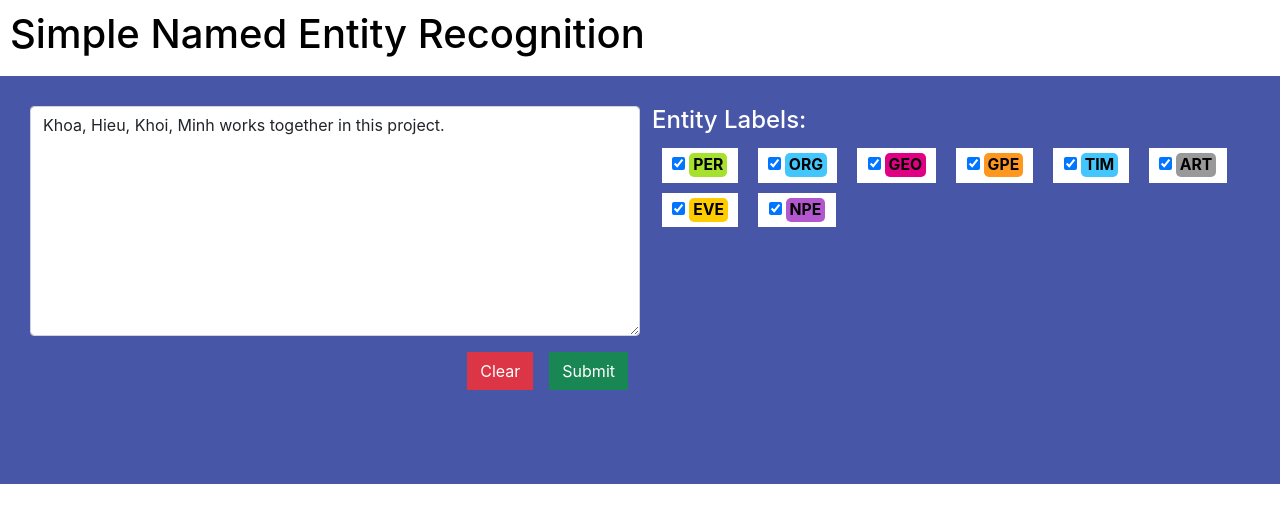
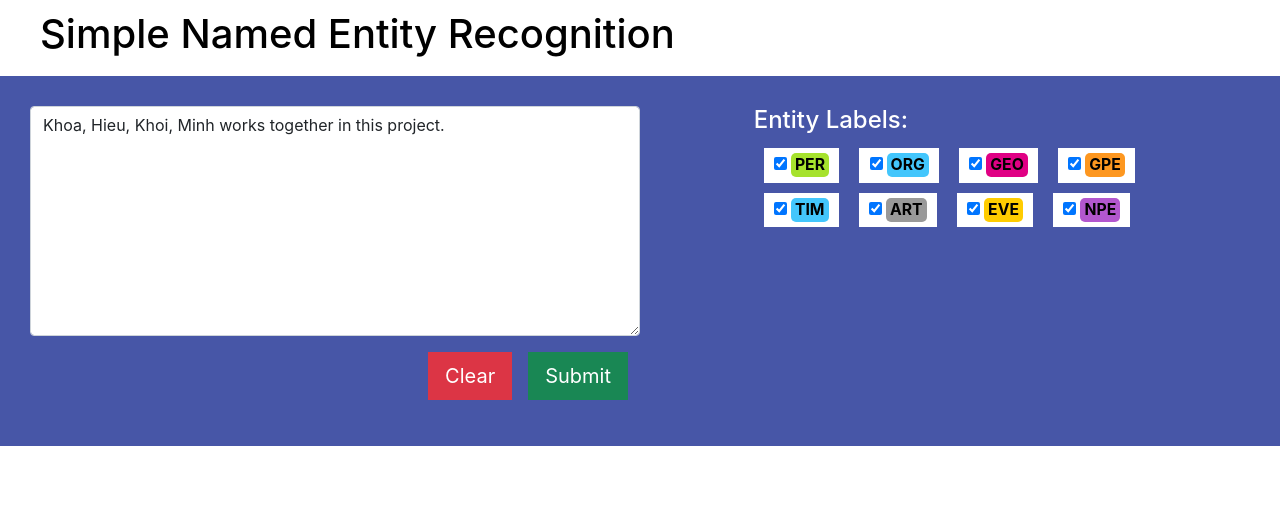
Before and after one commit to hieunt2501/simple-named-entity-recognition, a React (Create React App) app in the folder sner-fe/: page / in a window 1280 px wide. Shown: the top 522 px of the page. Built offline with nearby package versions, Linux system fonts and the light colour scheme; no server answers.

Commit message:
prevent invalid chars

```diff
--- a/sner-fe/src/AnnotateField.js
+++ b/sner-fe/src/AnnotateField.js
@@ -14,7 +14,7 @@ function AnnotateField({data, ents}) {
         fragments.forEach((fragment, i) => {
           console.log(fragment)
           listOfJSX.push(React.createElement('text', null, fragment));
-          if (fragments.length > 1 && i != fragments.length - 1) listOfJSX.push(React.createElement('br'));
+          if (fragments.length > 1 && i !== fragments.length - 1) listOfJSX.push(React.createElement('br'));
         });
         const ltype = type.toLowerCase();
         if (ents.includes(ltype)) {
--- a/sner-fe/src/App.css
+++ b/sner-fe/src/App.css
@@ -9,7 +9,7 @@
   background-color: white;
   /* font-size: calc(5px + 2vmin); */
   color: black;
-  padding: 10px;
+  padding: 10px 40px;
   text-align: left;
 }
 
--- a/sner-fe/src/App.js
+++ b/sner-fe/src/App.js
@@ -54,6 +54,13 @@ function App() {
   }
 
   function submit() {
+    let tmp = text.match(/[^\w.,;:'" \n\t\f#$%@?><;,{}[\]\-_+=!@#$%^&*|'~()“’”\\/`]/)
+    if (tmp != null) {
+      console.log("wrong char")
+      alert("Invalid character: " + tmp)
+      return false
+    }
+
     const requestOptions = {
       method: "POST",
       headers: { "Content-Type": "application/json" },
@@ -78,6 +85,7 @@ function App() {
     setOutput(emptyOutput)
   }
 
+
   useEffect(submit, []);
 
   return (
@@ -86,10 +94,11 @@ function App() {
         <h1>Simple Named Entity Recognition</h1>
       </div>
 
-      <div className="input container-fluid">
+
+      <div className="input-section container-fluid">
         <form className="form" >
-          <div className="row">
-            <div className="col-6 mb-5">
+          <div className="row d-flex justify-content-between">
+            <div className="col-6">
               <div className="row mb-3">
                 <textarea
                   id="input-text-area"
@@ -102,21 +111,21 @@ function App() {
 
               <div className="flex-row d-flex justify-content-end">
                 <div className="mb-3 mx-3">
-                  <button type="button" className="btn btn-danger rounded-0" onClick={clear}>Clear</button>
+                  <button type="button" className="btn btn-danger btn-lg rounded-0" onClick={clear}>Clear</button>
                 </div>
                 <div className="mb-3">
                 <input
                     type="button"
                     onClick={submit}
                     value="Submit"
-                    className="btn btn-success rounded-0"
+                    className="btn btn-success btn-lg rounded-0"
                   />
                 </div>
               </div>
 
             </div>
 
-            <div className="col-6 mb-5">
+            <div className="col-5 mb-5">
               <h4 className="name">Entity Labels:</h4>
               {entities.map((entity, i) => (
                 <span className="badge rounded-0">
```
Also changed, not shown: 1 other file (tests, documents, lock files or other folders).
